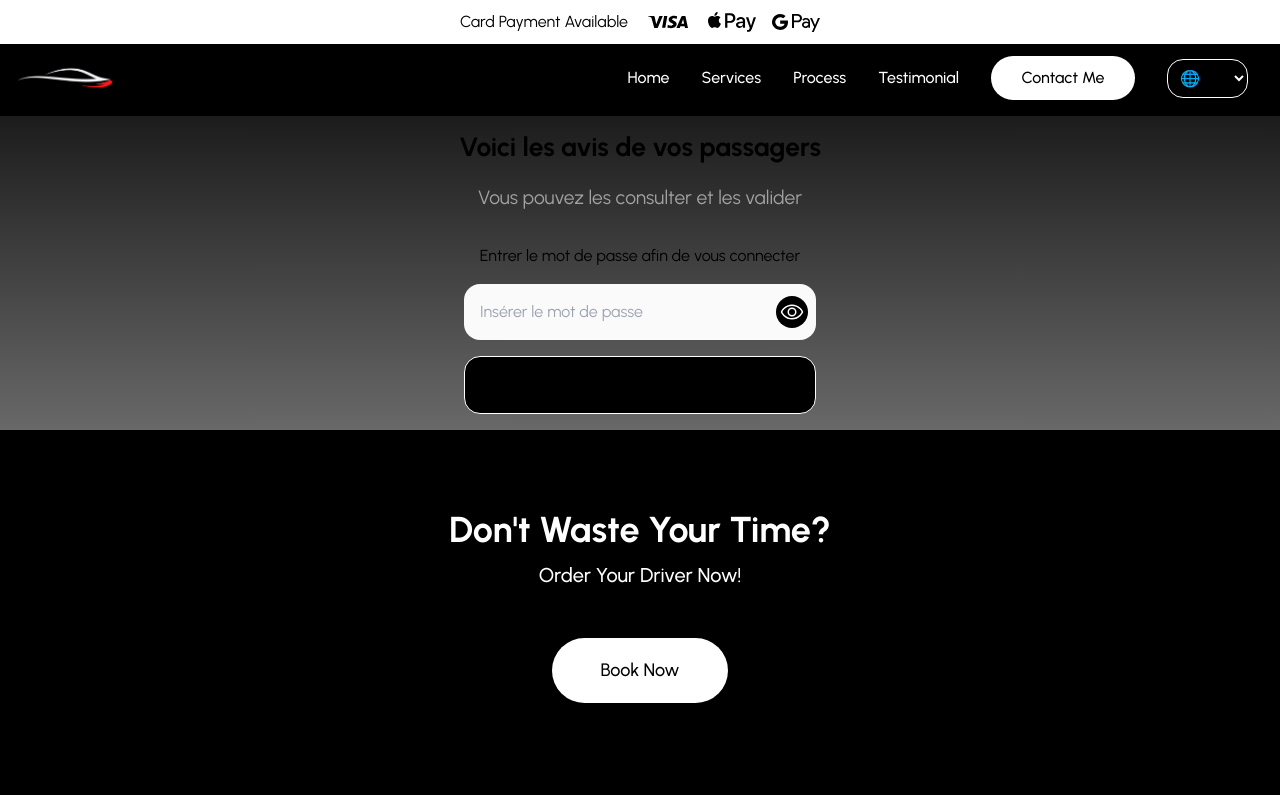
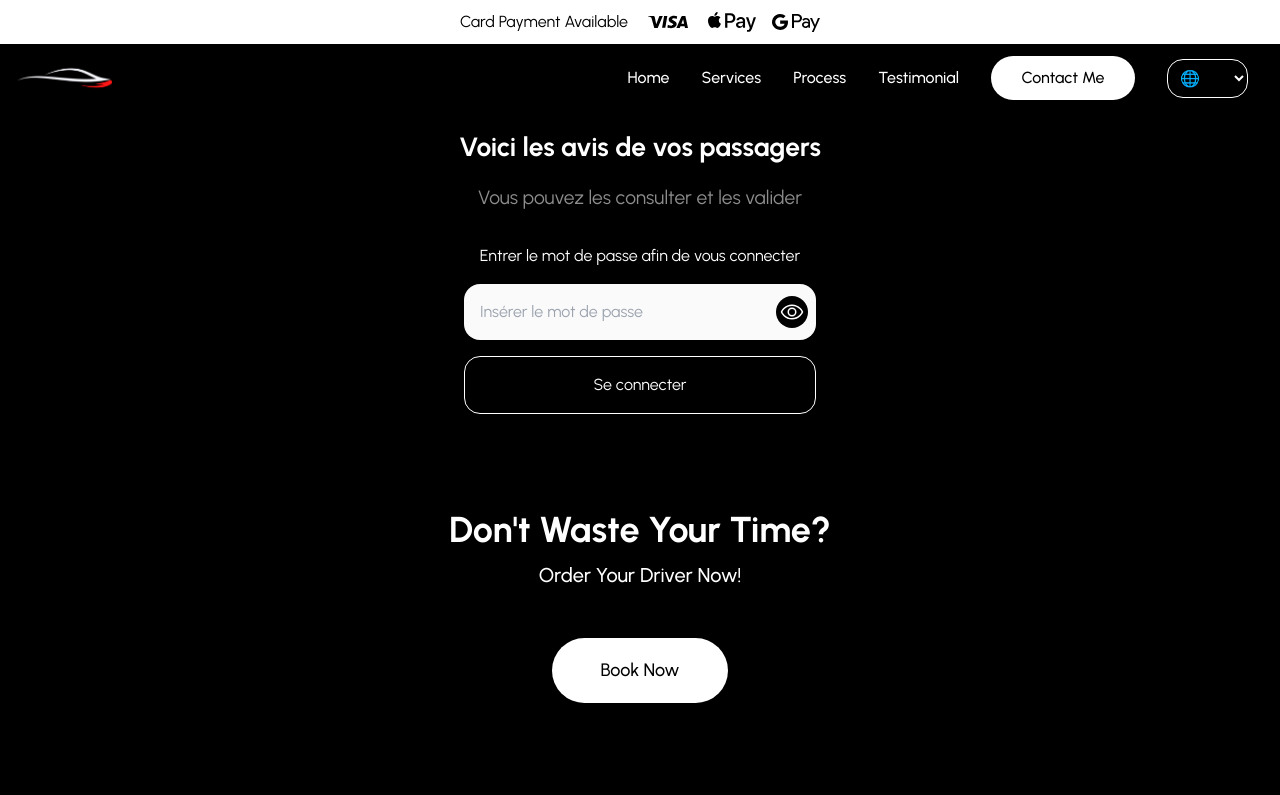
Before and after one commit to devWorkDin/frontcar, a Next.js app: page /en/dashboard in a window 1280 px wide. Shown: the top 795 px of the page. Built offline with nearby package versions, Linux system fonts and the light colour scheme; a small style sheet from the web is missing.

Commit message:
pushing final

```diff
--- a/src/app/[locale]/globals.css
+++ b/src/app/[locale]/globals.css
@@ -1848,12 +1848,7 @@ video {
 body {
   scroll-behavior: smooth;
   color: rgb(var(--foreground-rgb));
-  background: linear-gradient(
-      to bottom,
-      transparent,
-      rgb(var(--background-end-rgb))
-    )
-    rgb(var(--background-start-rgb));
+
 }
 
 .hover\:bg-gray-100:hover {
--- a/src/styles/AllTestimonial.css
+++ b/src/styles/AllTestimonial.css
@@ -1,3 +1,6 @@
+.section-testimonial-page{
+    background-color: #000;
+}
 .section-testimonial{
     display: flex;
     gap: 1rem;
@@ -27,7 +30,9 @@
     flex-direction: row;
     margin-top: 2rem;
 }
-
+.filter-cliquer>h2{
+    color: white;
+}
 .filter-cliquer{
     max-width: 90%;
     display: flex;
--- a/src/styles/Dashboard.css
+++ b/src/styles/Dashboard.css
@@ -6,7 +6,9 @@
     font-size: 2rem;
     font-weight: bold;
 }
-
+.label-search{
+    color: white;
+}
 .logout_button{
     display: block;
     background-color: #ffffff;
@@ -17,3 +19,6 @@
     border:.1rem solid #ff0000;
     cursor: pointer;
 }
+.button-validate{
+    color: white;
+}
--- a/src/styles/FormSubmit.css
+++ b/src/styles/FormSubmit.css
@@ -8,6 +8,9 @@
   max-width: 40rem;
   height: auto;
   gap: 0.5rem;
+}
+.form-submit>label{
+  color:white
 }
 .span-text-length {
   display: flex;
--- a/src/styles/ProfilDriver.css
+++ b/src/styles/ProfilDriver.css
@@ -74,6 +74,9 @@
   background-size: cover;
   background-position: center center;
 }
+.profil-driver-list >li{
+  color: white;
+}
 .profil-driver-list {
   width: 10rem;
   display: flex;
--- a/src/styles/WriteTestimonial.css
+++ b/src/styles/WriteTestimonial.css
@@ -1,4 +1,5 @@
 .title-page-write-post {
+  color: white;
   font-size: 1.65rem;
   margin: 0 auto;
   max-width: 40rem;
@@ -118,6 +119,7 @@
 }
 
 .button-write {
+  color: white;
   transition: all 0.3s ease-in-out;
   margin: 2rem auto;
   width: 18rem;
```
Also changed, not shown: src/app/[locale]/temoignages/page.jsx (+7 -0 lines).
